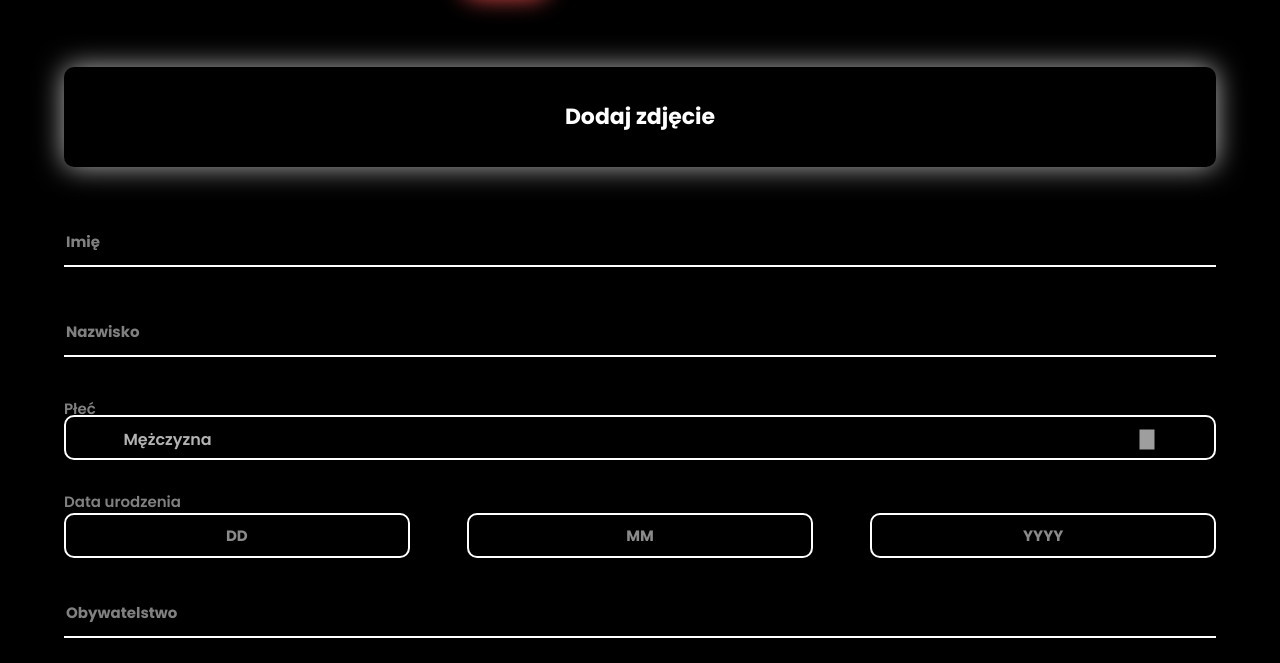
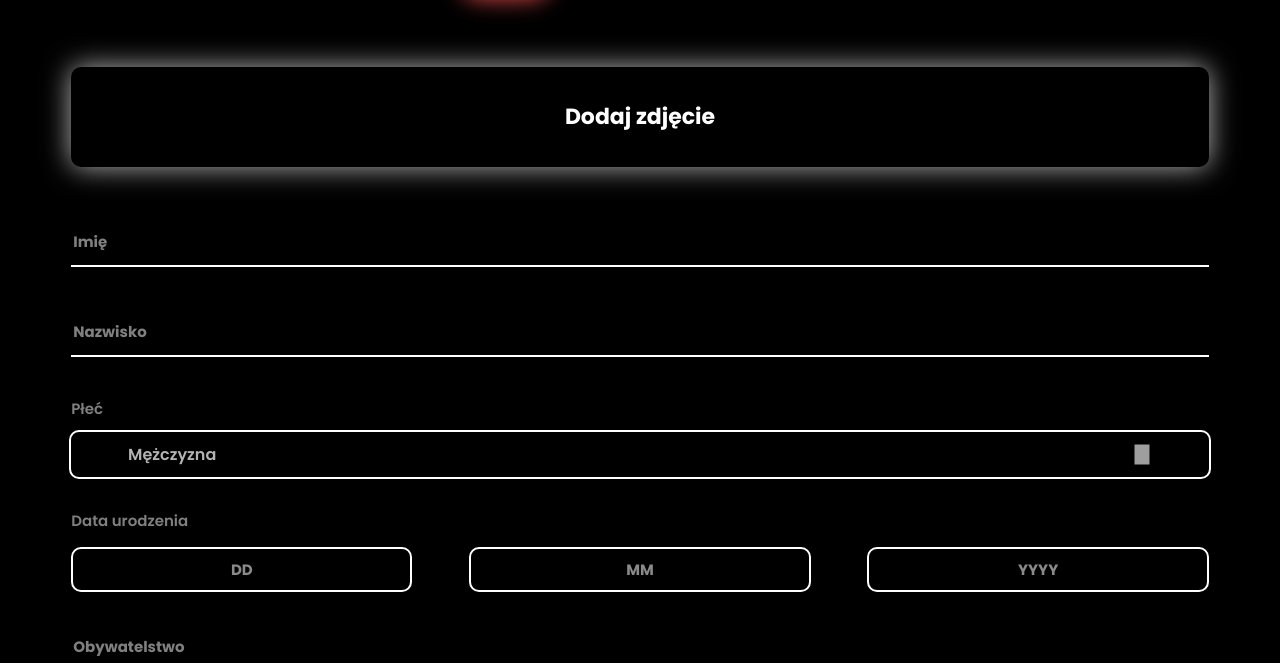
Before and after one commit to altankiwarrior/altankiwarrior.github.io, a plain HTML site: page index.html in a window 1280 px wide. Shown: the part 137-800 px from the top of the page. Drawn offline with Linux system fonts and the light colour scheme; grey boxes are pictures that could not be loaded.

Commit message:
Add files via upload

```diff
--- a/assets/index.css
+++ b/assets/index.css
@@ -319,16 +319,12 @@ input::-webkit-inner-spin-button {
 
 *{
     font-family: "Poppins", sans-serif;
-     margin: 0;
-    padding: 0;
-     box-sizing: border-box;
+
 }
 
 html, body {
-  height: 100%;
   background-color: black;
   color: white;
-  padding-top: env(safe-area-inset-top);
 }
 
 * {
@@ -350,7 +346,7 @@ html, body {
     font-weight: 600;
     cursor: pointer;
     transition: 500ms;
-    margin-bottom: 25px;
+    margin-bottom: 40px;
     text-align: center;
     line-height: 50px;
 }
```
